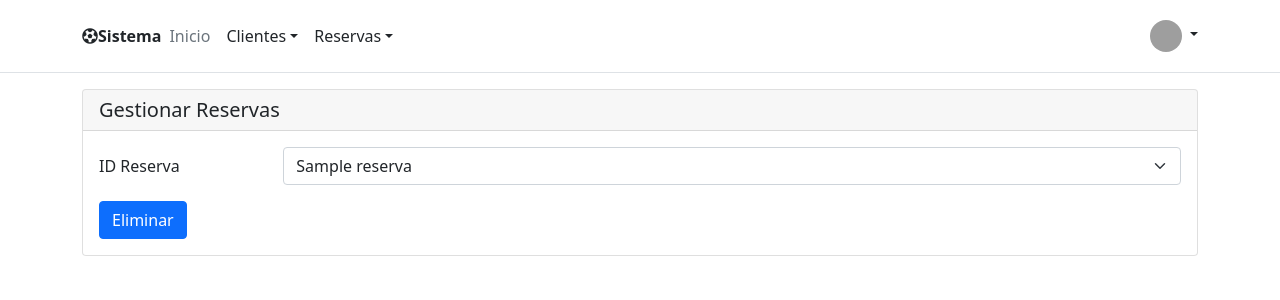
After one commit to LeonardoAraneda/ProyectoTIS, a Flask app: page /eliminar_reserva/ in a window 1280 px wide. The commit adds this page. Shown: the top 300 px of the page. Run offline with Flask 2, Linux system fonts and the light colour scheme; a database or web service that is not in the repository returns one stand-in record (values such as "Sample title"); some libraries are stand-ins or nearby versions; grey boxes are pictures that could not be loaded.

Commit message:
Actualizacion: Se agrega la opcion de eliminar reserva

```diff
--- a/app.py
+++ b/app.py
@@ -4,7 +4,7 @@ from flask_login import LoginManager
 from flask_session import Session
 import psycopg2
 import psycopg2.extras
-from forms import Cliente, DeleteCount, SignupForm, SignInForm, ReservaCancha, crear_cancha
+from forms import Cliente, DeleteCount, DeleteReserva,  SignupForm, SignInForm, ReservaCancha, crear_cancha
 from datetime import datetime
 
 conn = psycopg2.connect(
@@ -307,5 +307,33 @@ def eliminar_cuenta():
 
     return render_template("eliminar_cuenta.html", form=form)
 
+@app.route("/eliminar_reserva/",  methods=["GET","POST"])
+def eliminar_reserva():
+    form = DeleteReserva()
+
+    cur = conn.cursor()
+    cur.execute("SELECT r.id_reserva, CONCAT('Reserva: ', cl.nombre_cliente, ', ', tc.nombre_tipo, ' - ', r.dia, '  ', b.hora) FROM reserva r, cliente cl, tipo_cancha tc, canchas ca, bloques b WHERE r.cliente=cl.id_cliente AND r.cancha=ca.id_cancha AND ca.tipo_cancha=tc.id_tipo AND r.hora=b.id_bloque")
+    form.id_reserva.choices = cur.fetchall()
+    cur.close()
+
+    #if form.validate_on_submit():
+    if request.method == 'POST':
+        print(form.id_reserva.choices)
+        id = form.id_reserva.data
+        print(id)
+
+        next = request.args.get('next', None)
+        cur = conn.cursor()
+
+        valores = {'val1':id}
+        cur.execute("DELETE FROM reserva WHERE id_reserva = %(val1)s",valores)
+        conn.commit()
+        cur.close()
+        if next:
+            return redirect(next)
+        return redirect(url_for('eliminar_reserva'))
+
+    return render_template("eliminar_reserva.html", form=form)
+
 if __name__ == "__main__":
     app.run(debug=True)
--- a/forms.py
+++ b/forms.py
@@ -52,3 +52,13 @@ class DeleteCount(FlaskForm):
     password = PasswordField('Password', validators=[DataRequired()])
     rol = SelectField('Rol', validators=[DataRequired()], choices = [])
     submit = SubmitField('Eliminar')
+
+class DeleteReserva(FlaskForm):
+    id_reserva = SelectField('ID Reserva', validators=[DataRequired()], choices=[])
+    cliente = SelectField('Cliente', validators=[DataRequired()], choices=[])
+    cancha = SelectField('Cancha', validators=[DataRequired()], choices=[])
+    bloque = SelectField('Bloque', validators=[DataRequired()], choices=[])
+    dia = StringField('Día', validators=[DataRequired()])
+    tipo_pago = SelectField('Tipo pago', validators=[DataRequired()], choices=[])
+    id_pago = StringField('N° Pago', validators=[DataRequired()])
+    submit = SubmitField('Eliminar')
--- a/templates/base_template.html
+++ b/templates/base_template.html
@@ -29,6 +29,7 @@
 							<a href="/reserva/" class="dropdown-item">Crear Reserva</a>
 							<a href="/listareservas/" class="dropdown-item">Mis Reservas</a>
 							<a href="/reserva_completa/" class="dropdown-item">Todas las Reservas</a>
+							<a href="/eliminar_reserva/" class="dropdown-item">Eliminar Reserva</a>
 						</div>
 					</div>
 				</ul>
--- /dev/null
+++ b/templates/eliminar_reserva.html
@@ -0,0 +1,23 @@
+{% extends "base_template.html" %}
+
+{% block title %} Sistema | Eliminar Reserva {% endblock %}
+
+{% block content %}
+    <div class="container">
+        <div class="card">
+            <h5 class="card-header">Gestionar Reservas</h5>
+            <div class="card-body">
+                <form method="POST" novalidate>
+                    {{ form.hidden_tag() }}
+                    <div class="mb-3 row">
+                        {{ form.id_reserva.label(class="col-sm-2 col-form-label") }}
+                        <div class="col-sm-10">
+                            {{ form.id_reserva(class_="form-select") }}
+                        </div>
+                    </div>
+                    {{ form.submit(class_="btn btn-primary") }}
+                </form>
+            </div>
+        </div>
+    </div>
+{% endblock %}
```
